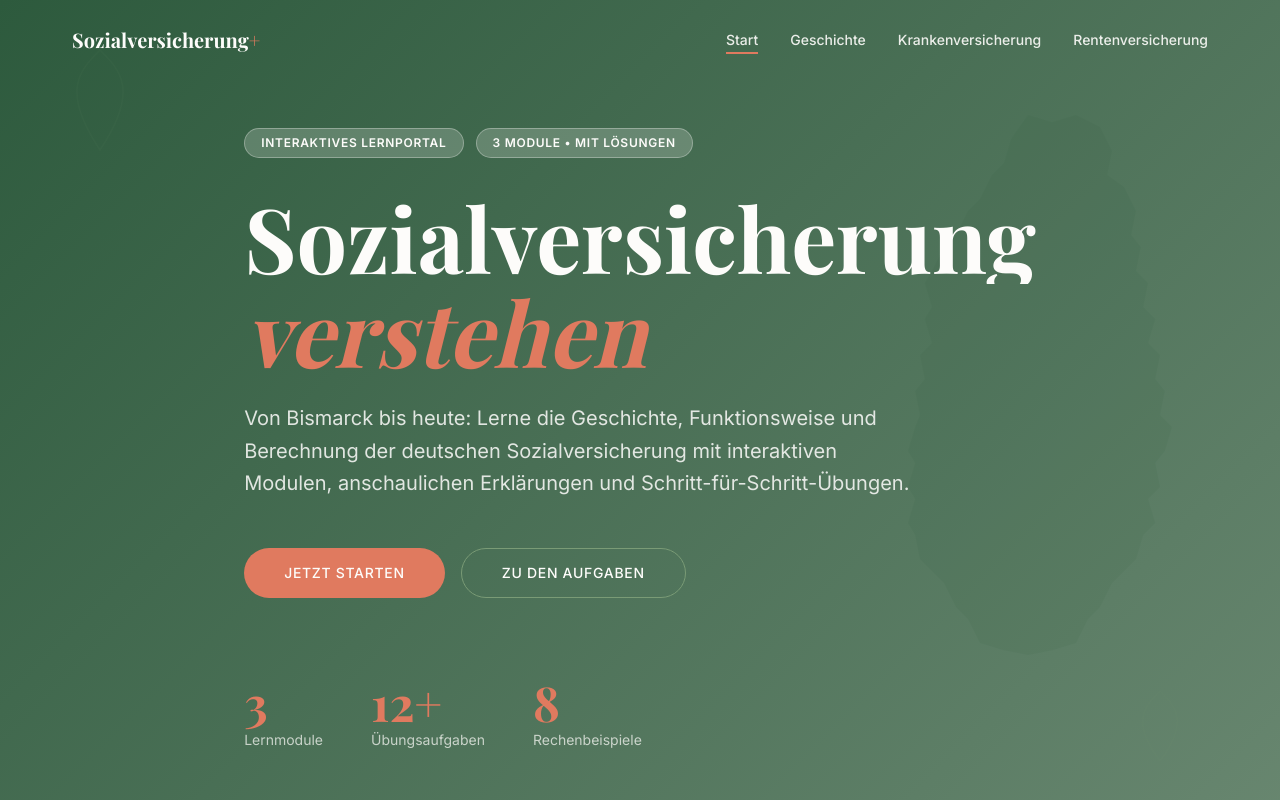
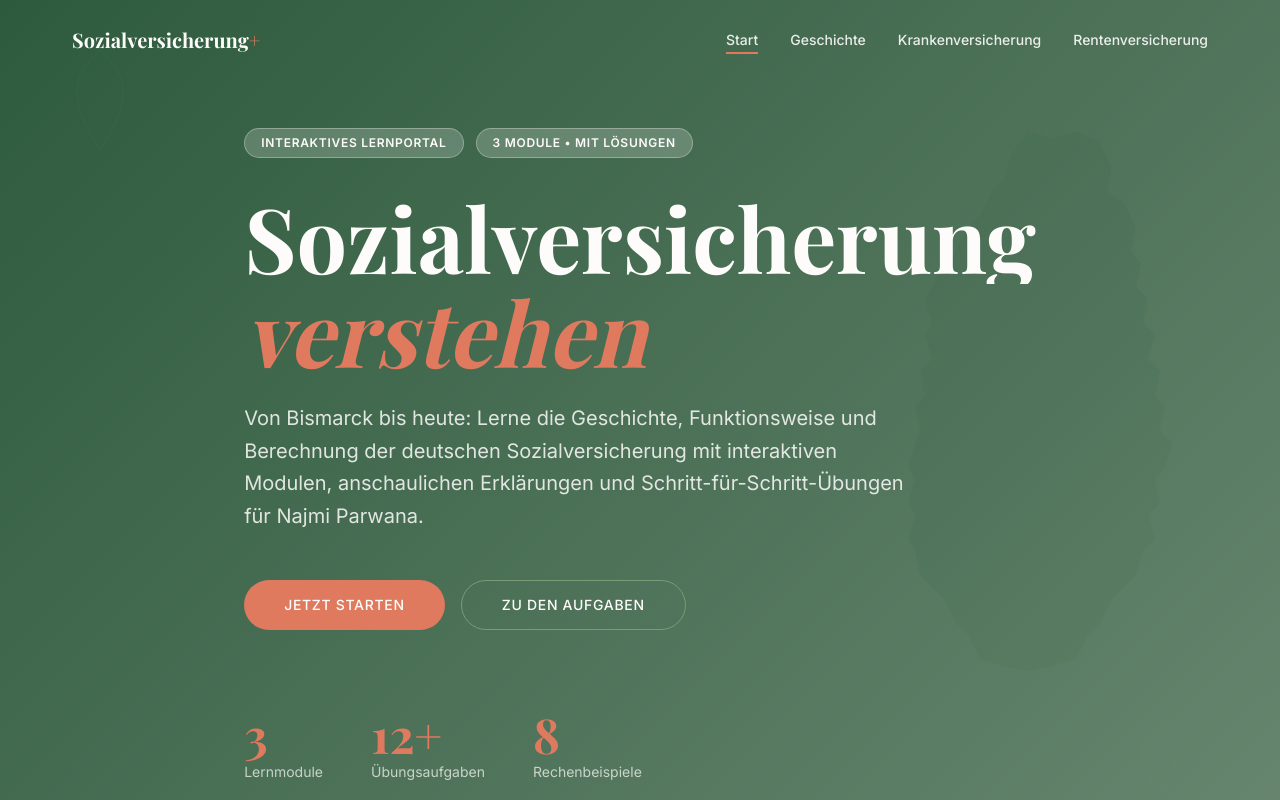
Before and after one commit to YumiRTG/VersicherungenAndre, a React (Vite) app in the folder app/: page / in a window 1280 px wide. Shown: the top 800 px of the page. Built offline with nearby package versions, Linux system fonts and the light colour scheme; a web font is replaced by a local one.

Commit message:
Update subtitle text in HeroSection component

```diff
--- a/app/src/sections/HeroSection.tsx
+++ b/app/src/sections/HeroSection.tsx
@@ -124,7 +124,7 @@ export default function HeroSection() {
         <p className="hero-subtitle mt-6 text-xl text-soft-white/85 max-w-2xl leading-relaxed opacity-0">
           Von Bismarck bis heute: Lerne die Geschichte, Funktionsweise und Berechnung der deutschen
           Sozialversicherung mit interaktiven Modulen, anschaulichen Erklärungen und
-          Schritt-für-Schritt-Übungen.
+          Schritt-für-Schritt-Übungen für Najmi Parwana.
         </p>
 
         {/* CTAs */}
```
